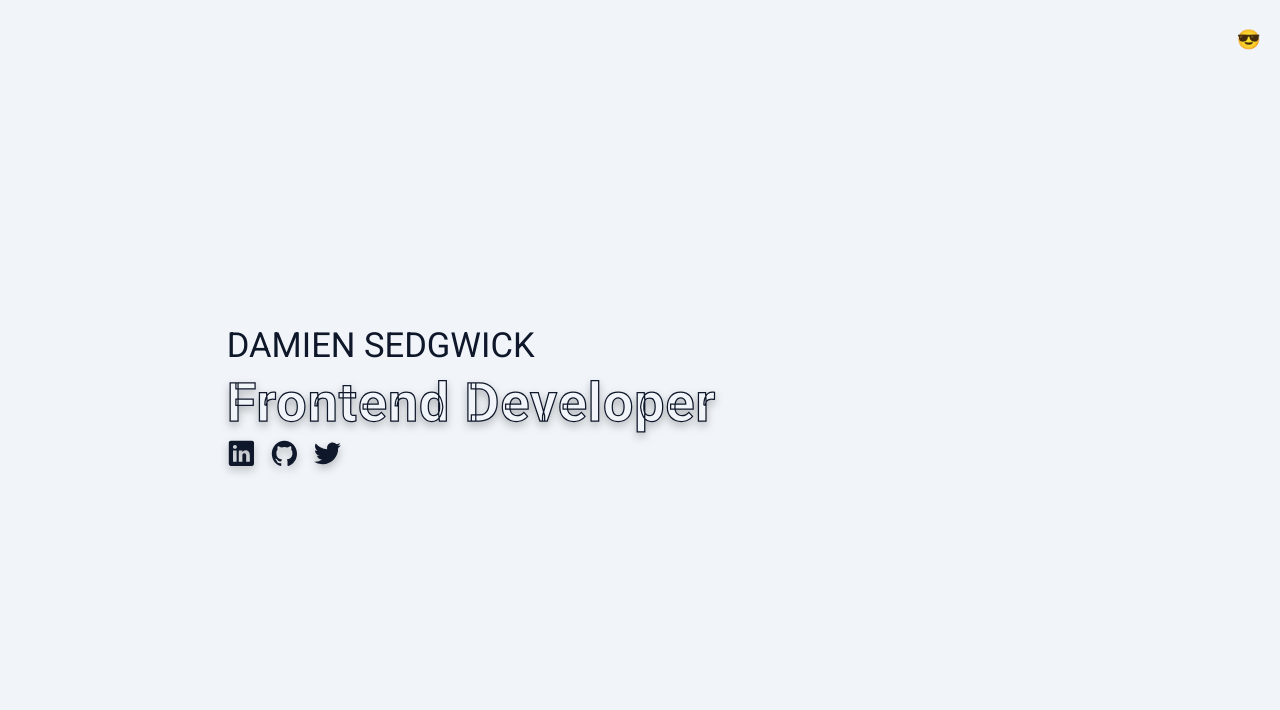
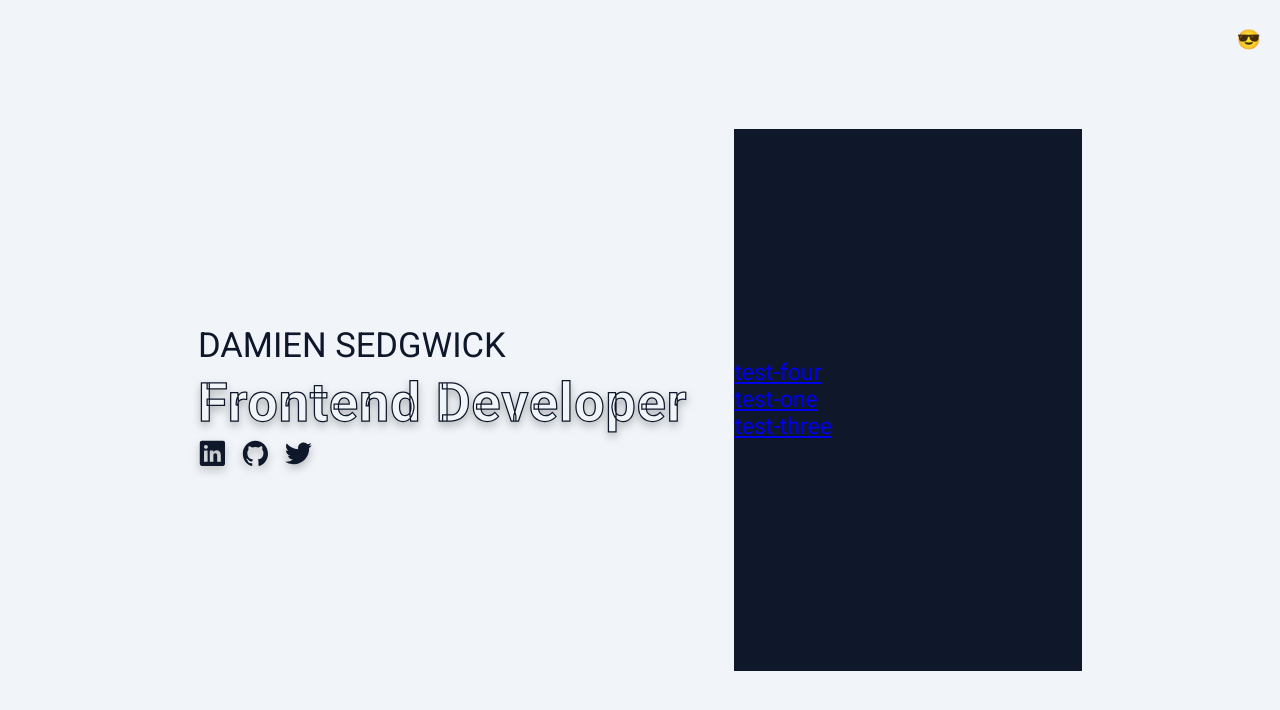
Before and after one commit to damiensedgwick/my-website, a Next.js app: page / in a window 1280 px wide. Shown: the top 710 px of the page. Built offline with nearby package versions, Linux system fonts and the light colour scheme.

Commit message:
Working on adding mdx blog functionality

```diff
--- a/next.config.js
+++ /dev/null
@@ -1,6 +0,0 @@
-/** @type {import('next').NextConfig} */
-const nextConfig = {
-  reactStrictMode: true,
-}
-
-module.exports = nextConfig
--- /dev/null
+++ b/next.config.mjs
@@ -0,0 +1,29 @@
+/** @type {import('next').NextConfig} */
+
+import remarkFrontmatter from 'remark-frontmatter';
+
+export default {
+  webpack: (config, options) => {
+    config.module.rules.push({
+      test: /\.mdx?$/,
+      use: [
+        options.defaultLoaders.babel,
+        {
+          loader: '@mdx-js/loader',
+          options: {
+            providerImportSource: '@mdx-js/react',
+            remarkPlugins: [remarkFrontmatter],
+          },
+        },
+      ],
+    });
+
+    return config;
+  },
+  reactStrictMode: true,
+  pageExtensions: ['js', 'jsx', 'ts', 'tsx', 'md', 'mdx'],
+  images: {
+    loader: 'imgix',
+    path: 'https://images.unsplash.com/',
+  },
+};
--- /dev/null
+++ b/src/components/Intro.tsx
@@ -0,0 +1,50 @@
+import { Title } from './Title';
+import { Subtitle } from './Subtitle';
+import { SocialLinks } from './SocialLinks';
+import { IoLogoGithub, IoLogoLinkedin, IoLogoTwitter } from 'react-icons/io5';
+import { styled } from '../../stitches.config';
+
+const ContentWrapper = styled('div', {
+  maxWidth: '100vw',
+  gridRow: '2 / span 1',
+  display: 'flex',
+  flexDirection: 'column',
+  justifyContent: 'center',
+  alignItems: 'center',
+
+  '@lg': {
+    gridRow: '3 / span 3',
+    gridColumn: '2 / span 3',
+    alignItems: 'start',
+  },
+});
+
+interface IntroProps {
+  prefersDarkTheme: boolean;
+}
+
+export const Intro = ({ prefersDarkTheme }: IntroProps) => (
+  <ContentWrapper>
+    <Title theme={prefersDarkTheme ? 'dark' : 'light'}>Damien Sedgwick</Title>
+    <Subtitle theme={prefersDarkTheme ? 'dark' : 'light'}>
+      Frontend Developer
+    </Subtitle>
+    <SocialLinks prefersDarkTheme={prefersDarkTheme}>
+      <li>
+        <a href='https://linkedin.com/in/damiensedgwick/' title={'LinkedIn'}>
+          <IoLogoLinkedin />
+        </a>
+      </li>
+      <li>
+        <a href='https://github.com/damiensedgwick/' title={'Github'}>
+          <IoLogoGithub />
+        </a>
+      </li>
+      <li>
+        <a href='https://twitter.com/damiensedgwick' title={'Twitter'}>
+          <IoLogoTwitter />
+        </a>
+      </li>
+    </SocialLinks>
+  </ContentWrapper>
+);
--- a/src/components/LoadingSpinner.tsx
+++ b/src/components/LoadingSpinner.tsx
@@ -7,7 +7,7 @@ const spin = keyframes({
 
 const Spinner = styled('div', {
   margin: 'auto',
-  gridRow: '3 / span 2',
+  gridRow: '3 / span 3',
   alignSelf: 'center',
   display: 'inline-block',
   width: '50px',
@@ -16,8 +16,8 @@ const Spinner = styled('div', {
   animation: `${spin} 1s ease-in-out infinite`,
 
   '@lg': {
-    gridRow: '3 / span 2',
-    gridColumn: '3 / span 2',
+    gridRow: '3 / span 3',
+    gridColumn: '3 / span 3',
     alignSelf: 'center',
     textAlign: 'center',
   },
--- a/src/pages/index.tsx
+++ b/src/pages/index.tsx
@@ -1,25 +1,24 @@
 import { useState } from 'react';
 import Head from 'next/head';
 import { styled, theme } from '../../stitches.config';
-import { SocialLinks } from '../components/SocialLinks';
-import { Title } from '../components/Title';
-import { Subtitle } from '../components/Subtitle';
-import { IoLogoGithub, IoLogoLinkedin, IoLogoTwitter } from 'react-icons/io5';
 import { useInterval } from '../hooks/useInterval';
 import { LoadingSpinner } from '../components/LoadingSpinner';
+import { getPosts } from '../scripts/fileSystem';
+import { Intro } from '../components/Intro';
 
 const Homepage = styled('div', {
   width: '100vw',
   height: '100vh',
   display: 'grid',
   padding: '1rem',
-  gridTemplateRows: 'repeat(6, 1fr)',
+  gridTemplateRows: 'repeat(7, 1fr)',
   gridTemplateColumns: '1fr',
-  gridGap: '0.2rem',
+  gridGap: '0.25rem',
 
   '@lg': {
-    gridTemplateRows: 'repeat(6, 1fr)',
-    gridTemplateColumns: 'repeat(6, 1fr)',
+    gridTemplateRows: 'repeat(7, 1fr)',
+    gridTemplateColumns: 'repeat(7, 1fr)',
+    gridGap: '0.5rem',
   },
 
   variants: {
@@ -36,21 +35,6 @@ const Homepage = styled('div', {
   },
 });
 
-const ContentWrapper = styled('div', {
-  maxWidth: '100vw',
-  gridRow: '2 / span 1',
-  display: 'flex',
-  flexDirection: 'column',
-  justifyContent: 'center',
-  alignItems: 'center',
-
-  '@lg': {
-    gridRow: '3 / span 2',
-    gridColumn: '2 / span 3',
-    alignItems: 'start',
-  },
-});
-
 const ThemeToggleButton = styled('button', {
   fontSize: '1rem',
   gridRow: '1 / span 1',
@@ -62,17 +46,37 @@ const ThemeToggleButton = styled('button', {
   margin: '0 0 0 auto',
 
   '@lg': {
-    gridRow: '1 / span 1',
-    gridColumn: '6 / span 1',
+    gridRow: '1',
+    gridColumn: '6 / span 2',
     alignItems: 'start',
   },
 });
 
-export default function Home() {
+const FeaturedPosts = styled('div', {
+  maxWidth: '100vw',
+  gridRow: '4 / span 3',
+  display: 'flex',
+  flexDirection: 'column',
+  justifyContent: 'center',
+  alignItems: 'center',
+  background: theme.colors.secondary,
+
+  '@lg': {
+    gridRow: '2 / span 5  ',
+    gridColumn: '5 / span 2',
+    alignItems: 'start',
+  },
+});
+
+interface HomeProps {
+  posts: any;
+}
+
+export default function Home({ posts }: HomeProps) {
   const [isLoading, setIsLoading] = useState<boolean>(true);
   const [prefersDarkTheme, setPrefersDarkTheme] = useState(false);
 
-  useInterval(() => setIsLoading(false), 1500);
+  useInterval(() => setIsLoading(false), 500);
 
   return (
     <Homepage theme={prefersDarkTheme ? 'dark' : 'light'}>
@@ -94,36 +98,27 @@ export default function Home() {
             {prefersDarkTheme ? <span>☀️</span> : <span>😎</span>}
           </ThemeToggleButton>
 
-          <ContentWrapper>
-            <Title theme={prefersDarkTheme ? 'dark' : 'light'}>
-              Damien Sedgwick
-            </Title>
-            <Subtitle theme={prefersDarkTheme ? 'dark' : 'light'}>
-              Frontend Developer
-            </Subtitle>
-            <SocialLinks prefersDarkTheme={prefersDarkTheme}>
-              <li>
-                <a
-                  href='https://linkedin.com/in/damiensedgwick/'
-                  title={'LinkedIn'}
-                >
-                  <IoLogoLinkedin />
-                </a>
-              </li>
-              <li>
-                <a href='https://github.com/damiensedgwick/' title={'Github'}>
-                  <IoLogoGithub />
-                </a>
-              </li>
-              <li>
-                <a href='https://twitter.com/damiensedgwick' title={'Twitter'}>
-                  <IoLogoTwitter />
-                </a>
-              </li>
-            </SocialLinks>
-          </ContentWrapper>
+          <Intro prefersDarkTheme={prefersDarkTheme} />
+
+          <FeaturedPosts>
+            {posts.map((post: any) => (
+              <a href={'/posts/' + post.slug} key={post.slug}>
+                {post.slug}
+              </a>
+            ))}
+          </FeaturedPosts>
         </>
       )}
     </Homepage>
   );
 }
+
+export const getStaticProps = () => {
+  const posts = getPosts(3);
+
+  return {
+    props: {
+      posts,
+    },
+  };
+};
--- /dev/null
+++ b/src/pages/posts/test-four.mdx
@@ -0,0 +1,7 @@
+import Head from 'next/head';
+
+<Head>
+  <title>Test Four</title>
+</Head>
+
+# Test Four
--- /dev/null
+++ b/src/pages/posts/test-one.mdx
@@ -0,0 +1,7 @@
+import Head from 'next/head';
+
+<Head>
+  <title>Test One</title>
+</Head>
+
+# Test One
--- /dev/null
+++ b/src/pages/posts/test-three.mdx
@@ -0,0 +1,7 @@
+import Head from 'next/head';
+
+<Head>
+  <title>Test Three</title>
+</Head>
+
+# Test Three
--- /dev/null
+++ b/src/pages/posts/test-two.mdx
@@ -0,0 +1,7 @@
+import Head from 'next/head';
+
+<Head>
+  <title>Test Two</title>
+</Head>
+
+# Test Two
--- /dev/null
+++ b/src/scripts/fileSystem.ts
@@ -0,0 +1,36 @@
+import fs from 'fs';
+import path from 'path';
+import matter from 'gray-matter';
+
+export const getPosts = (limit: number) => {
+  const dirFiles = fs.readdirSync(
+    path.join(process.cwd(), 'src', 'pages', 'posts'),
+    {
+      withFileTypes: true,
+    }
+  );
+
+  const posts = dirFiles
+    .map((file) => {
+      if (!file.name.endsWith('.mdx')) return;
+
+      const fileContent = fs.readFileSync(
+        path.join(process.cwd(), 'src', 'pages', 'posts', file.name),
+        'utf-8'
+      );
+
+      const { data, content } = matter(fileContent);
+      const slug = file.name.replace(/.mdx$/, '');
+
+      return { data, content, slug };
+    })
+    .filter((post) => post);
+
+  if (limit) {
+    return posts.filter((post, index) => {
+      return index + 1 <= limit;
+    });
+  }
+
+  return posts;
+};
--- a/stitches.config.ts
+++ b/stitches.config.ts
@@ -1,4 +1,4 @@
-import { createStitches, createTheme, globalCss } from '@stitches/react';
+import { createStitches, globalCss } from '@stitches/react';
 
 export const globalStyles = globalCss({
   '*, *::before, *::after': {
@@ -11,8 +11,8 @@ export const globalStyles = globalCss({
     fontSize: '1.2rem',
     fontFamily: '$roboto',
 
-    color: '$darkText',
-    background: '$lightText',
+    color: '$secondary',
+    background: '$primary',
   },
 });
 
@@ -54,10 +54,3 @@ export const { styled, getCssText, theme } = createStitches({
     xl: '(min-width: 1280px)',
   },
 });
-
-const dark = createTheme({
-  colors: {
-    primary: '$slate900',
-    secondary: '$slate100',
-  },
-});
```
Also changed, not shown: package.json (+8 -1 lines), 1 other file (tests, documents, lock files or other folders).
